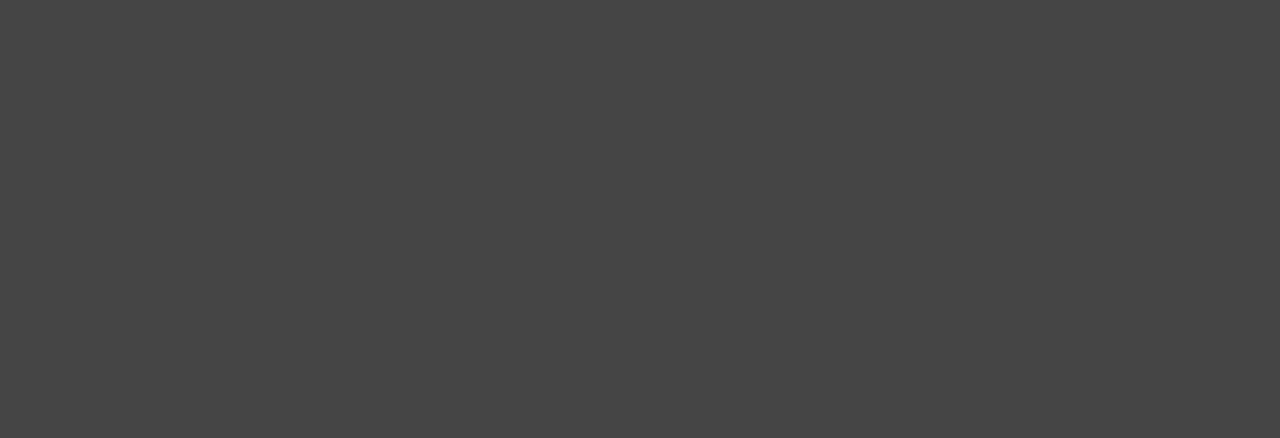
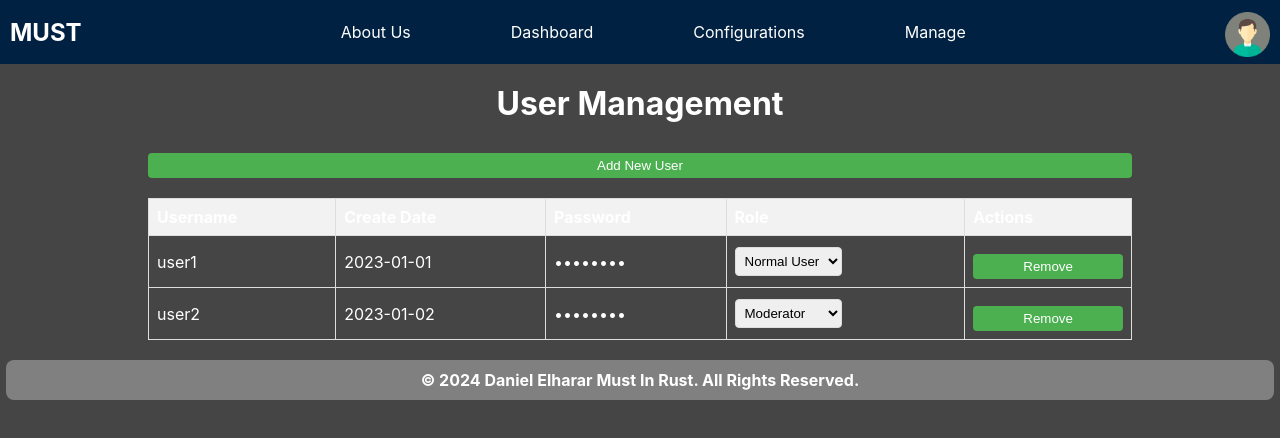
Before and after one commit to MaSsTerKidd0/MustGui, a React (Create React App) app: page /HR in a window 1280 px wide. Before the commit this address had no page. Shown: the top 438 px of the page. Built offline with nearby package versions, Linux system fonts and the light colour scheme.

Commit message:
add HRPage

```diff
--- a/src/App.js
+++ b/src/App.js
@@ -11,6 +11,7 @@ import "./App.css";
 import ProfilePage from "./UI/ProfilePage/ProfilePage";
 import AboutUsPage from "./UI/AboutPage/AboutPage";
 import ConfigPage from "./UI/ConfigurationPage/ConfigPage";
+import AdminUserManagement from "./UI/HRPage/HRPage";
 
 const App = () => {
   return (
@@ -22,6 +23,7 @@ const App = () => {
         <Route path="/AboutUs" element={<AboutUsPage />} />
         <Route path="/profile" element={<ProfilePage />} />
         <Route path="/config" element={<ConfigPage />} />
+        <Route path="/HR" element={<AdminUserManagement />} />
       </Routes>
     </Router>
   );
--- a/src/Components/Footer/Footer.css
+++ b/src/Components/Footer/Footer.css
@@ -1,11 +1,15 @@
 /* Footer.css */
 .footer {
+  position: fixed;
+  left: 0;
+  bottom: 0;
   width: 99%;
-  background-color: darkgreen; /* Example color */
+  background-color: grey; /* Choose your color */
   color: white;
+  text-align: center;
   border-radius: 8px;
-  text-align: center;
-  padding-block: 2.5rem;
+  padding: 10px 0;
   margin-inline: 0.5%;
-  margin-bottom: 0.5%;
+  margin-block-end: 0.5%;
+  font-weight: bolder;
 }
--- a/src/Components/Navbar/Navbar.js
+++ b/src/Components/Navbar/Navbar.js
@@ -21,6 +21,11 @@ function Navbar() {
             Configurations
           </a>
         </li>
+        <li className="nav__item nav__item-triangle">
+          <a href="/HR" className="nav__link">
+            Manage
+          </a>
+        </li>
       </ul>
       <ul>
         <li className="nav__item">
--- a/src/UI/ConfigurationPage/ConfigPage.js
+++ b/src/UI/ConfigurationPage/ConfigPage.js
@@ -108,12 +108,7 @@ const ConfigPage = () => {
               </div>
             </form>
           </div>
-          <button
-            className="button"
-            id="save-button"
-            type="submit"
-            onSubmit={handleSubmit}
-          >
+          <button className="button" id="save-button" onClick={handleSubmit}>
             Save
           </button>
         </div>
--- /dev/null
+++ b/src/UI/HRPage/HRPage.css
@@ -0,0 +1,55 @@
+.admin-user-management {
+  width: 80%;
+  margin: 0 auto;
+  padding: 20px;
+  text-align: center;
+
+  overflow: hidden;
+}
+
+.admin-user-management h1 {
+  margin-bottom: 20px;
+}
+
+table {
+  width: 100%;
+  border-collapse: collapse;
+  margin-top: 20px;
+}
+
+table,
+th,
+td {
+  border: 1px solid #ddd;
+}
+
+th,
+td {
+  padding: 8px;
+  text-align: left;
+  color: #fff;
+}
+
+th {
+  background-color: #f2f2f2;
+}
+
+button {
+  padding: 5px 10px;
+
+  background-color: #4caf50;
+  color: white;
+  border: none;
+  border-radius: 4px;
+  cursor: pointer;
+}
+
+button:hover {
+  background-color: #45a049;
+}
+
+select {
+  padding: 5px;
+  border-radius: 4px;
+  border: 1px solid #ddd;
+}
--- /dev/null
+++ b/src/UI/HRPage/HRPage.js
@@ -0,0 +1,71 @@
+import React from "react";
+import "./HRPage.css"; // Importing the CSS file
+import Navbar from "../../Components/Navbar/Navbar";
+import Footer from "../../Components/Footer/Footer";
+
+const AdminUserManagement = () => {
+  // Placeholder functions, replace with actual logic
+  const handleAddUser = () => {
+    /* ... */
+  };
+  const handleRemoveUser = () => {
+    /* ... */
+  };
+  const handleChangeRole = (userId, newRole) => {
+    /* ... */
+  };
+
+  // Dummy data, replace with actual data
+  const users = [
+    { id: 1, username: "user1", createDate: "2023-01-01", role: "Normal User" },
+    { id: 2, username: "user2", createDate: "2023-01-02", role: "Moderator" },
+    // Add more users as needed
+  ];
+
+  return (
+    <div>
+      <Navbar />
+      <div className="admin-user-management">
+        <h1>User Management</h1>
+        <button onClick={handleAddUser}>Add New User</button>
+        <table>
+          <thead>
+            <tr>
+              <th>Username</th>
+              <th>Create Date</th>
+              <th>Password</th>
+              <th>Role</th>
+              <th>Actions</th>
+            </tr>
+          </thead>
+          <tbody>
+            {users.map((user) => (
+              <tr key={user.id}>
+                <td>{user.username}</td>
+                <td>{user.createDate}</td>
+                <td>••••••••</td>
+                <td>
+                  <select
+                    value={user.role}
+                    onChange={(e) => handleChangeRole(user.id, e.target.value)}
+                  >
+                    <option value="Normal User">Normal User</option>
+                    <option value="Moderator">Moderator</option>
+                  </select>
+                </td>
+                <td>
+                  <button onClick={() => handleRemoveUser(user.id)}>
+                    Remove
+                  </button>
+                </td>
+              </tr>
+            ))}
+          </tbody>
+        </table>
+      </div>
+      <Footer />
+    </div>
+  );
+};
+
+export default AdminUserManagement;
--- a/src/UI/ProfilePage/ProfilePage.css
+++ b/src/UI/ProfilePage/ProfilePage.css
@@ -12,7 +12,6 @@ body {
   flex-direction: column;
   min-height: 100vh;
   font-family: Arial, sans-serif;
-  justify-content: center; /* Centers vertically */
   align-items: center; /* Centers horizontally */
 }
 
@@ -66,21 +65,6 @@ body {
   position: relative; /* Adjusted from 'bottom: 0' */
   margin-top: 20px;
 }
-.modal {
-  position: fixed;
-  top: 50%;
-  left: 50%;
-  transform: translate(-50%, -50%);
-  background-color: white;
-  padding: 20px;
-  border: 1px solid #ccc;
-  border-radius: 5px;
-  z-index: 1000;
-}
-
-.modal input {
-  margin-right: 10px;
-}
 
 @media (max-width: 768px) {
   .user-profile {
@@ -101,11 +85,6 @@ body {
   margin-top: 5px;
   color: #666; /* Or any color you prefer */
   font-size: 0.9em;
-}
-.footer {
-  padding-top: 20px;
-  position: sticky;
-  bottom: 0;
 }
 .button {
   background-color: #007bff;
```
